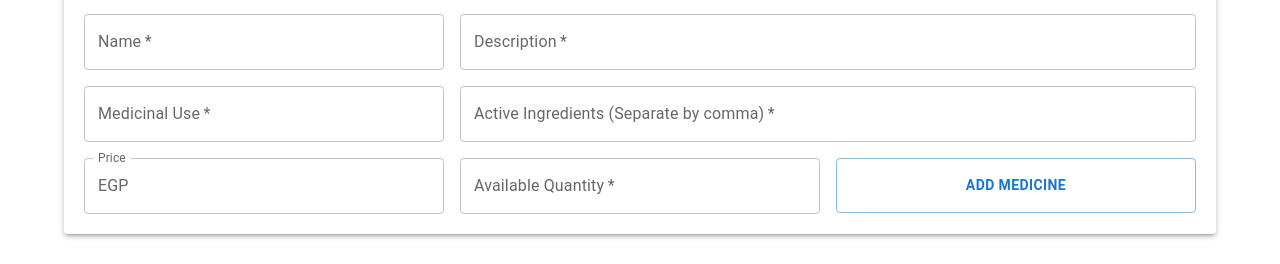
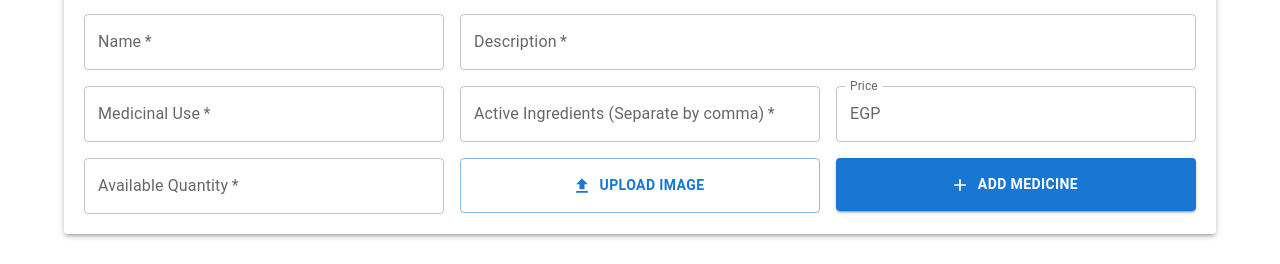
Before and after one commit to advanced-computer-lab-2023/Mern-overflow-Pharmacy, a React (Create React App) app in the folder client/: page /pharmacist/medicines in a window 1280 px wide. Shown: the part 174-438 px from the top of the page. Built offline with nearby package versions, Linux system fonts and the light colour scheme; no server answers.

Commit message:
feat: add upload medicine image UI

```diff
--- a/client/src/components/ViewComponents/PharmacistViewMedicines.js
+++ b/client/src/components/ViewComponents/PharmacistViewMedicines.js
@@ -159,7 +159,7 @@ export default function PharmacistViewMedicines(props) {
 
                                                 </Grid>
                                             </Grid>
-                                            <Grid item sx={{ width: '100%', display: 'flex', flexWrap: 'wrap', justifyContent: 'space-between', alignItems:"center"}}>
+                                            <Grid item sx={{ width: '100%', display: 'flex', flexWrap: 'wrap', justifyContent: 'space-between', alignItems:"center", }}>
                                                 <Typography>
                                                     EGP {row.price}
                                                 </Typography>
--- a/client/src/components/formComponents/AddMedicine.js
+++ b/client/src/components/formComponents/AddMedicine.js
@@ -1,7 +1,11 @@
-import { Box, Grid, Alert, Typography, Snackbar, InputAdornment, OutlinedInput, InputLabel, FormControl, Button, Container, Paper, TextField } from "@mui/material";
+import { Box, Grid, Alert, Typography, Snackbar, InputAdornment, OutlinedInput, InputLabel, FormControl, Button, Container, Paper, TextField, IconButton } from "@mui/material";
 import axios from 'axios';
 import { useForm } from "react-hook-form"
 import { useState } from "react";
+import { styled } from '@mui/material/styles';
+import AddIcon from '@mui/icons-material/Add';
+import UploadIcon from '@mui/icons-material/Upload';
+import AddPhotoAlternateIcon from '@mui/icons-material/AddPhotoAlternate';
 
 const AddMedicine = (props) => {
     const { register, handleSubmit, setError, formState: { errors } } = useForm();
@@ -60,6 +64,18 @@ const AddMedicine = (props) => {
         setSuccessOpen(false);
     };
 
+    const VisuallyHiddenInput = styled('input')({
+        clip: 'rect(0 0 0 0)',
+        clipPath: 'inset(50%)',
+        height: 1,
+        overflow: 'hidden',
+        position: 'absolute',
+        bottom: 0,
+        left: 0,
+        whiteSpace: 'nowrap',
+        width: 1,
+      });
+
     return (
         <Container maxWidth="lg" >
             <Snackbar open={errorOpen} autoHideDuration={5000} onClose={handleErrorClose}>
@@ -111,7 +127,7 @@ const AddMedicine = (props) => {
                                 required
                             />
                         </Grid>
-                        <Grid item xs={12} sm={8}>
+                        <Grid item xs={12} sm={4}>
                             <TextField
                                 id="activeIngredients"
                                 label="Active Ingredients (Separate by comma)"
@@ -154,7 +170,13 @@ const AddMedicine = (props) => {
                             />
                         </Grid>
                         <Grid item xs={12} sm={4}>
-                            <Button type="submit" variant="outlined" fullWidth sx={{ p: 1.8, fontWeight: 'bold' }}>
+                            <Button component="label" variant="outlined" startIcon={<UploadIcon />} fullWidth sx={{ p: 1.8, fontWeight: 'bold' }}>
+                                Upload Image
+                                <VisuallyHiddenInput type="file" />
+                            </Button>
+                        </Grid>
+                        <Grid item xs={12} sm={4}>
+                            <Button type="submit" variant="contained" startIcon={<AddIcon />} fullWidth sx={{ p: 1.8, fontWeight: 'bold' }}>
                                 Add Medicine
                             </Button>
                         </Grid>
```
